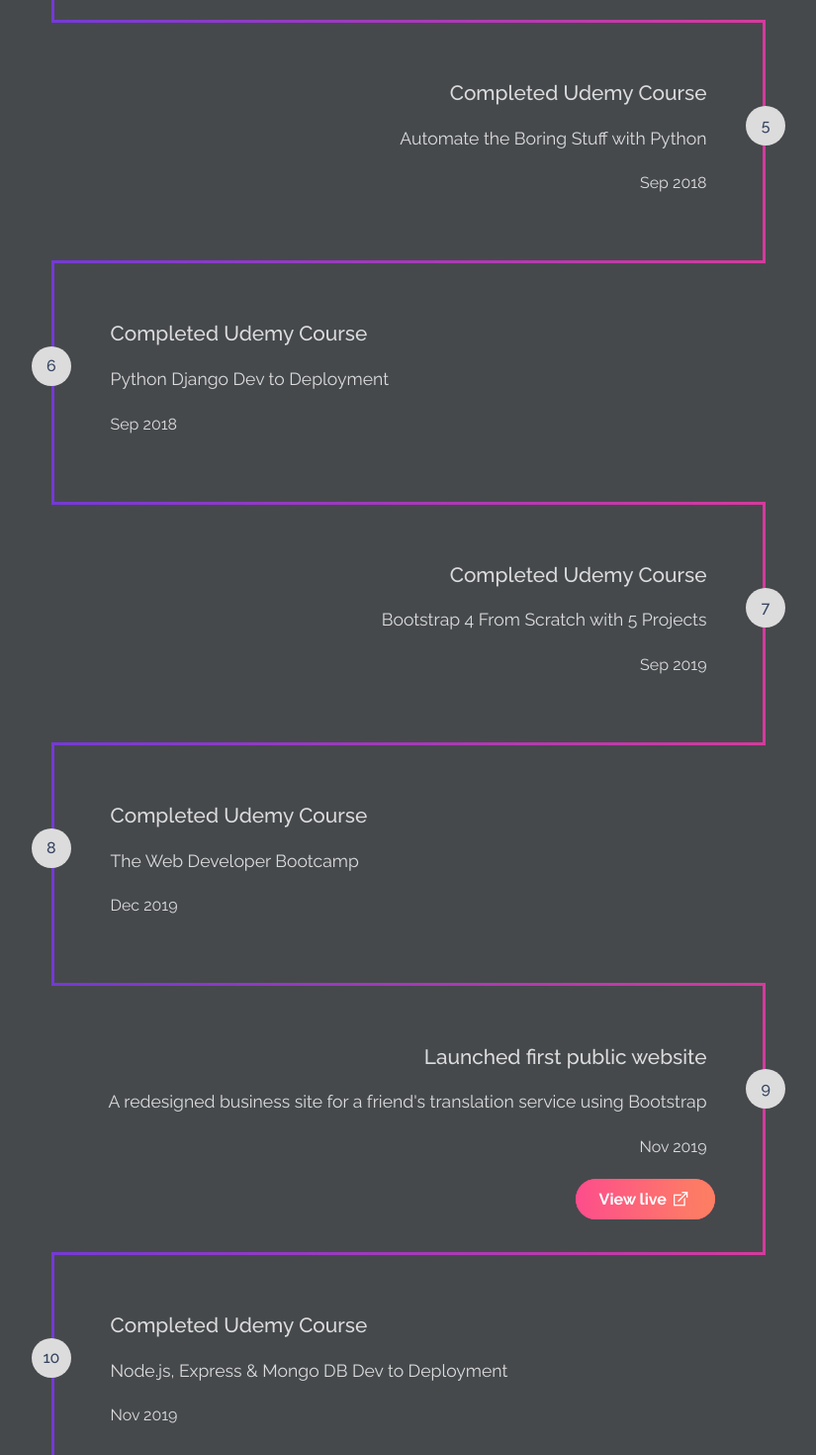
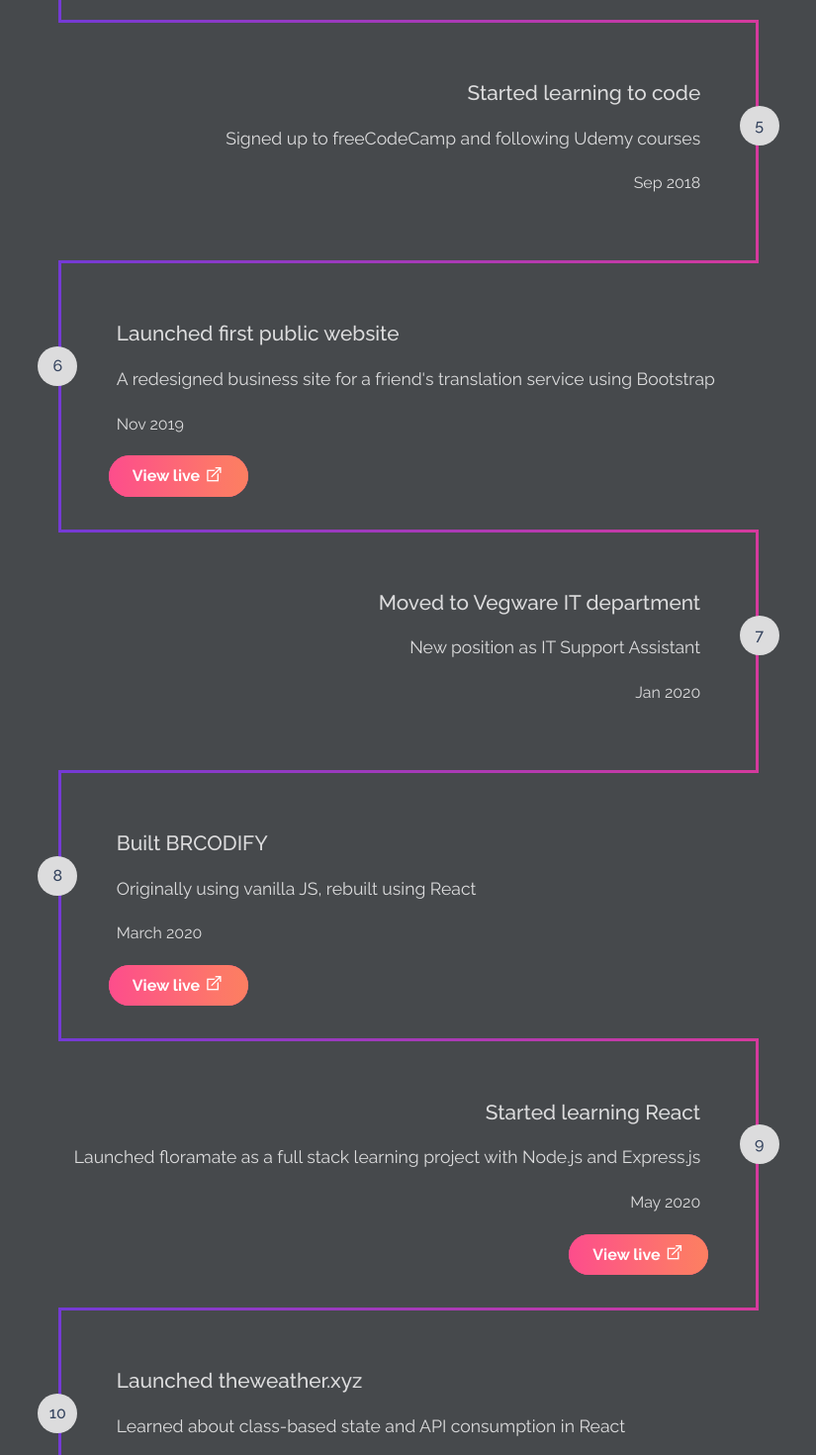
Before and after one commit to ScotDev/Personal-site, a React (Create React App) app: page / in a window 1280 px wide. Shown: the part 3580-5050 px from the top of the page at 99% size, without its empty margins (247-1072 px from the left). Built offline with nearby package versions, Linux system fonts and the light colour scheme.

Commit message:
Edited timeline content

```diff
--- a/public/scss/_timeline.scss
+++ b/public/scss/_timeline.scss
@@ -42,12 +42,12 @@
 
     li:first-child {
       border-top: 0;
-      border-top-right-radius: 0;
-      border-top-left-radius: 0;
     }
     li:last-child {
-      border-bottom-right-radius: 0;
-      border-bottom-left-radius: 0;
+      border-bottom: 3px solid;
+      border-image: linear-gradient(to right, #743ad5 0%, #d53a9d 100%);
+      border-image-slice: 1;
+      border-width: 3px;
     }
 
     li {
@@ -101,9 +101,16 @@
         vertical-align: middle;
         i {
           font-size: 1.3rem;
-          vertical-align: middle;
+          vertical-align: text-bottom;
         }
       }
     }
   }
+
+  #download {
+    margin: 1rem 0 0 0;
+    i {
+      font-size: 1.4rem;
+    }
+  }
 }
--- a/src/components/layout/Timeline.js
+++ b/src/components/layout/Timeline.js
@@ -24,7 +24,8 @@
             <ul className="timeline-list">
                 {items}
             </ul>
-            {/* <a href="#portfolio" className="btn btn-secondary">Download full CV <i class="las la-download"></i></a> */}
+            <a className="btn btn-secondary" id="download" href="#" alt="Download CV" target="_blank" rel="noopener noreferrer">Download full CV <i class="las la-download"></i></a>
         </div>
+
     )
 }
--- a/src/timeline_data.json
+++ b/src/timeline_data.json
@@ -25,85 +25,55 @@
   },
   {
     "id": "5",
-    "title": "Completed Udemy Course",
-    "text": "Automate the Boring Stuff with Python",
+    "title": "Started learning to code",
+    "text": "Signed up to freeCodeCamp and following Udemy courses",
     "date": "Sep 2018"
   },
   {
     "id": "6",
-    "title": "Completed Udemy Course",
-    "text": "Python Django Dev to Deployment",
-    "date": "Sep 2018"
-  },
-  {
-    "id": "7",
-    "title": "Completed Udemy Course",
-    "text": "Bootstrap 4 From Scratch with 5 Projects",
-    "date": "Sep 2019"
-  },
-  {
-    "id": "8",
-    "title": "Completed Udemy Course",
-    "text": "The Web Developer Bootcamp",
-    "date": "Dec 2019"
-  },
-  {
-    "id": "9",
     "title": "Launched first public website",
     "text": "A redesigned business site for a friend's translation service using Bootstrap",
     "date": "Nov 2019",
     "url": "https://www.mttraducciones.com/"
   },
   {
-    "id": "10",
-    "title": "Completed Udemy Course",
-    "text": "Node.js, Express & Mongo DB Dev to Deployment",
-    "date": "Nov 2019"
-  },
-  {
-    "id": "11",
+    "id": "7",
     "title": "Moved to Vegware IT department",
     "text": "New position as IT Support Assistant",
     "date": "Jan 2020"
   },
   {
-    "id": "12",
+    "id": "8",
     "title": "Built BRCODIFY",
     "text": "Originally using vanilla JS, rebuilt using React",
     "date": "March 2020",
     "url": "https://www.brcodify.com/"
   },
   {
-    "id": "13",
-    "title": "Completed Udemy Course",
-    "text": "Node.js API Masterclass With Express and MongoDB",
-    "date": "May 2020"
-  },
-  {
-    "id": "14",
+    "id": "9",
     "title": "Started learning React",
-    "text": "Launched flormate.cc as a full stack learning project with Node.js and Express.js",
+    "text": "Launched floramate as a full stack learning project with Node.js and Express.js",
     "date": "May 2020",
     "url": "https://www.floramate.cc/"
   },
   {
-    "id": "15",
+    "id": "10",
     "title": "Launched theweather.xyz",
     "text": "Learned about class-based state and API consumption in React",
     "date": "May 2020",
     "url": "https://www.theweather.xyz/"
   },
   {
-    "id": "16",
+    "id": "11",
     "title": "Built Best Used Cars",
     "text": "Improved frontend skills, specifically CSS grid and flexbox",
     "date": "June 2020",
     "url": "https://best-used-cars.now.sh/"
   },
   {
-    "id": "78",
+    "id": "12",
     "title": "Created this website",
-    "text": "Practicing React, CSS and Sass",
-    "date": "June 2020"
+    "text": "Practicing React, JS, CSS and Sass",
+    "date": "14th June 2020"
   }
 ]
```
Also changed, not shown: src/styles.min.css.
